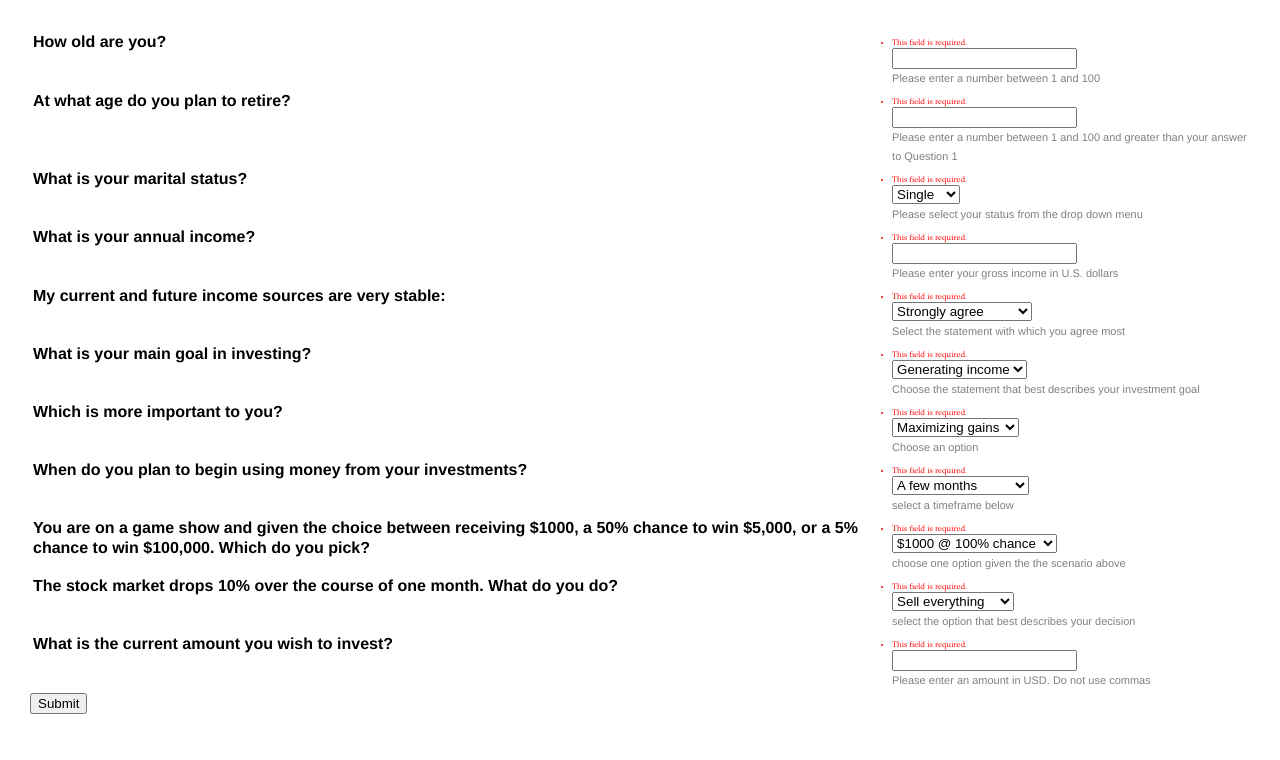
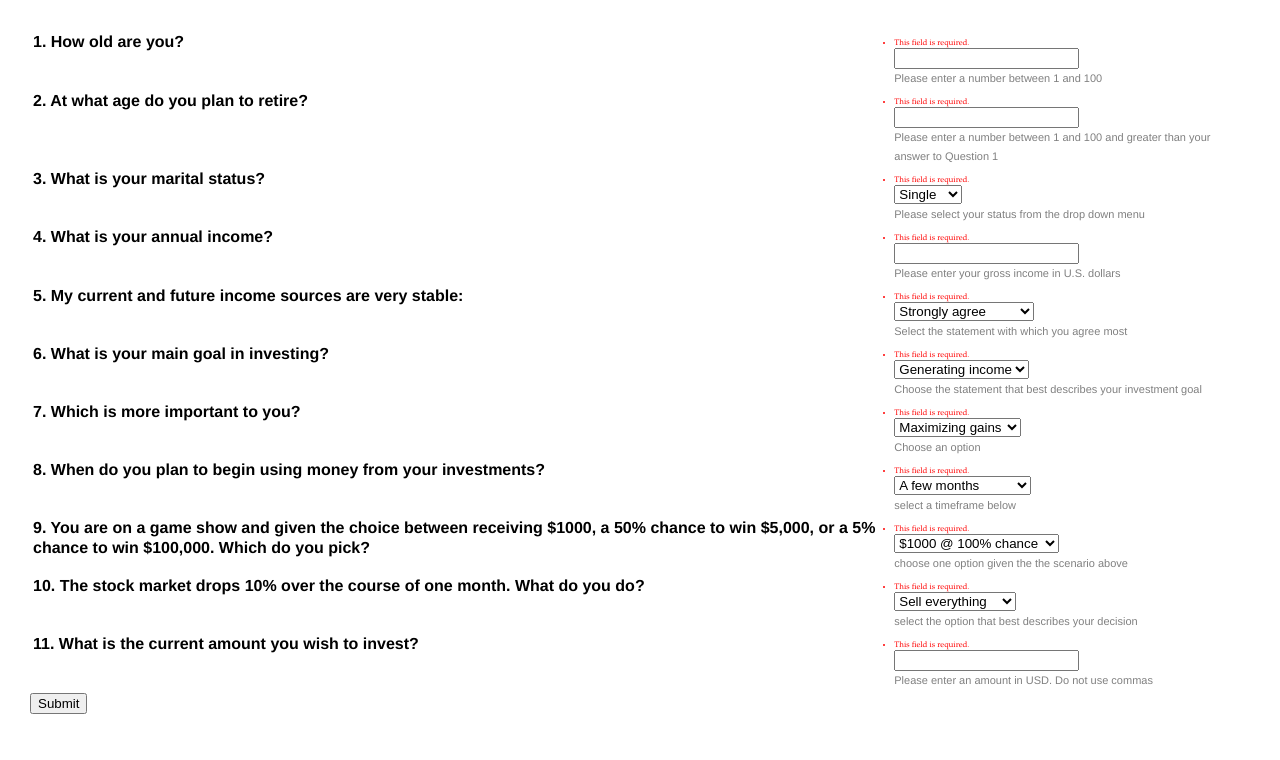
Before and after one commit to badusumilli/cs122-project-badusumilli-dancassara-lynchc, a Django app: page /quiz/quiz_form in a window 1280 px wide. Shown: the part 40-800 px from the top of the page. Run offline with Django 3.2, Linux system fonts and the light colour scheme; parts of the project's set-up code (start-up, migrations or seed data) failed here and were passed over.

Commit message:
figured out how to link between pages, added some templating for text creation and display. Now just need to format and figure out where we will store text data

```diff
--- a/robo_ui/quiz/templates/homepage.html
+++ b/robo_ui/quiz/templates/homepage.html
@@ -15,7 +15,8 @@
                 <table class="form">
                 {{ form }}
                 </table>
-                <input type="submit" value="Submit" />
+                <input type="submit" value="Start" />
+                <!-- <a href="/quiz/quiz_form/"></a> -->
             </form>
         </div>
 
--- a/robo_ui/quiz/templates/index.html
+++ b/robo_ui/quiz/templates/index.html
@@ -15,7 +15,9 @@
                 <table class="form">
                 {{ form }}
                 </table>
-                <input type="submit" value="Submit" />
+                <input type="submit" value="Submit"  />
+                <!-- <input type="submit" class="btn btn-link" onclick="window.location.href='results'" value="Submit"> -->
+                </input>
             </form>
         </div>
 
--- a/robo_ui/quiz/views.py
+++ b/robo_ui/quiz/views.py
@@ -1,4 +1,4 @@
-from django.shortcuts import render
+from django.shortcuts import render, HttpResponseRedirect
 from django.http import HttpResponse
 from django import forms
 import json
@@ -10,21 +10,33 @@ import os
 from quiz import survey
 from quiz import portfolio_return
 import plotly.plotly as py
+import webbrowser
 #Homepage when one initially visits the site!
 def home(request):
 	context = {}
 	res = None
 	if request.method == 'GET':
 		form = HomePage(request.GET)
-		context['name'] = form['start_quiz']
-		context['form'] = form
+
+		if form.is_valid():
+			if form.cleaned_data['start_quiz']:
+				return HttpResponseRedirect('quiz_form')
 		print (context)
+	context['form'] = form
 	return render(request, 'homepage.html', context)
 
 def results(request):
 	context = {}
 	res = None
 
+	investor_profile = "first text"
+
+
+	other_text = "other text"
+
+
+	context['investor_profile'] = investor_profile
+	context['other_text'] = other_text
 	return render(request, 'results.html', context)
 
 
@@ -53,20 +65,17 @@ def quiz_form(request):
 				print (profile)
 			except Exception as e:
 				print ('exception caught')
-			try:
-				annualized_return, worst_year_change, best_year_change, ETF_Names = \
-				portfolio_return.create_graphs(profile, args['q11'])
-			except Exception as e:
-				print ('exception caught')
 
+			return HttpResponseRedirect('results')
 
-	# allocation = profile[0]
-	# print (allocation)
-	# graph = portfolio_return.allocation_bar_plotly(allocation)
+			# try:
+			# 	annualized_return, worst_year_change, best_year_change, ETF_Names = \
+			# 	portfolio_return.create_graphs(profile, args['q11'])
+			# except Exception as e:
+			# 	print ('exception caught')
 
 	context['form'] = form
 	return render(request, 'index.html', context)
-	# return HttpResponse("This will be the quiz page, generated by an http template")
 def _is_valid(res):
 	"""
 	Ensures that the response from the quiz form will match the input required by survey.py
@@ -104,10 +113,10 @@ PANIC = _build_dropdown(['Sell everything', 'Sell some stocks', \
 class HomePage(forms.Form):
 	start_quiz = forms.CharField(
 		label='Please enter your name to begin the quiz',
-		help_text='Our 10 question quiz will determine your investor \
+		help_text='Our 11 question quiz will determine your investor \
 		profile, and then recommend an investment portfolio that \
 		matches your needs',
-		required=False)
+		required=True)
 class MultipleChoice(forms.MultiValueField):
 	def __init__(self, *args, **kwargs):
 		fields=(forms.ChoiceField(label=None, choices=options,\
@@ -119,69 +128,61 @@ class MultipleChoice(forms.MultiValueField):
 
 class QuizForm(forms.Form):
 	how_old = forms.CharField(
-		label='How old are you?',
+		label='1. How old are you?',
 		help_text='Please enter a number between 1 and 100',
 		required=True)
 	when_retire = forms.CharField(
-		label='At what age do you plan to retire?',
+		label='2. At what age do you plan to retire?',
 		help_text='Please enter a number between 1 and 100 and \
 		greater than your answer to Question 1',
 		required=True)
 	marital_status = forms.ChoiceField(
-		label='What is your marital status?',
+		label='3. What is your marital status?',
 		choices=MARRAIGE,
 		help_text='Please select your status from the drop down \
 		menu',
 		required=True)
 	annual_income = forms.CharField(
-		label='What is your annual income?',
+		label='4. What is your annual income?',
 		help_text='Please enter your gross income in U.S. dollars',
 		required=True)
 	income_stability = forms.ChoiceField(
-		label='My current and future income sources are very stable',
+		label='5. My current and future income sources are very stable',
 		choices=STABILITY,
 		help_text='Select the statement with which you agree most',
 		required=True)
 	main_goal = forms.ChoiceField(
-		label='What is your main goal in investing?',
+		label='6. What is your main goal in investing?',
 		choices=GOALS,
 		help_text='Choose the statement that best describes your \
 		investment goal',
 		required=True)
 	most_important = forms.ChoiceField(
-		label='Which is more important to you?',
+		label='7. Which is more important to you?',
 		choices=PRIORITIES,
 		help_text='Choose an option',
 		required=True)
 	divest_in = forms.ChoiceField(
-		label='When do you plan to begin using money from your \
+		label='8. When do you plan to begin using money from your \
 		investments?',
 		choices=DIVESTMENT,
 		help_text='select a timeframe below',
 		required=True)
 	game_show = forms.ChoiceField(
-		label='You are on a game show and given the choice \
+		label='9. You are on a game show and given the choice \
 		between receiving $1000, a 50%  chance to win $5,000,\
 		or a 5%  chance to win $100,000. Which do you pick?',
 		choices=CHANCE,
 		help_text='choose one option given the the scenario above',
 		required=True)
 	stock_panic = forms.ChoiceField(
-		label='The stock market drops 10%  over the course of \
+		label='10. The stock market drops 10%  over the course of \
 		one month. What do you do?',
 		choices=PANIC,
 		help_text='select the option that best describes \
 		your decision',
 		required=True)
 	principal = forms.CharField(
-		label='What is the current amount you wish to invest?',
+		label='11. What is the current amount you wish to invest?',
 		help_text='Please enter an amount in USD. Do not use commas',
 		required=True)
-
-
-# class Results(self):
-# 	def __init__(self):
-# 		self._allocation_graph =
-# 		self._growth_of_wealth =
-# 		self._worst_year =
-# 		self._best_year =
--- a/robo_ui/static/main.css
+++ b/robo_ui/static/main.css
@@ -20,6 +20,9 @@ div#header h1 {
     border-width: 960px;
     text-align: center;
 
+}
+div#graph {
+    text-align: center;
 }
 
 div.frame {
```
Also changed, not shown: robo_ui/quiz/templates/results.html (+20 -15 lines).
